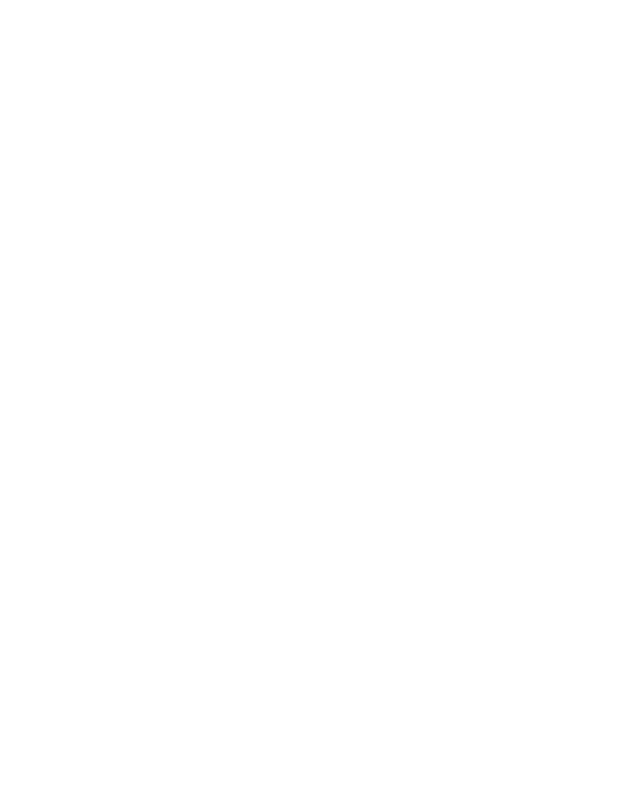
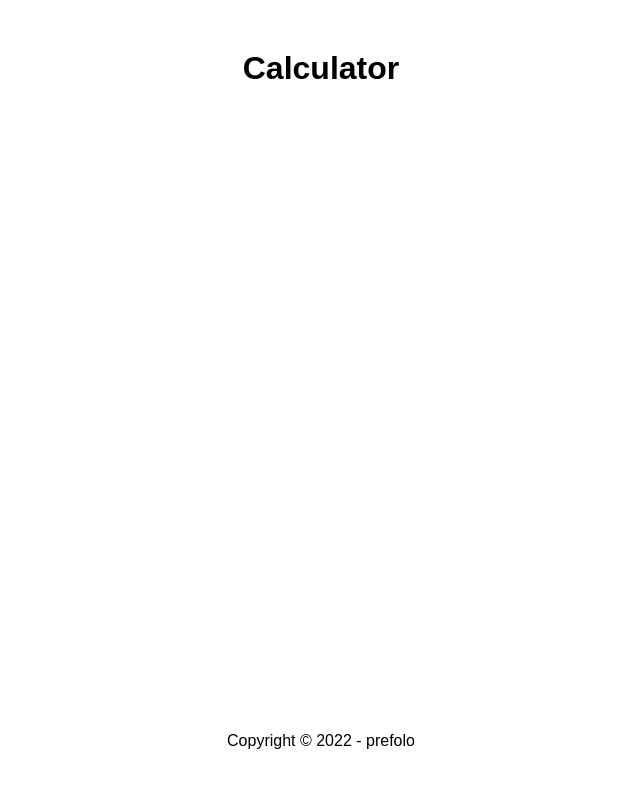
Before and after one commit to prefolo/calculator, a plain HTML site: page index.html in a window 1280 px wide. Shown: the whole page, without its empty margins (319-959 px from the left). Drawn offline with Linux system fonts and the light colour scheme.

Commit message:
Do page sections

```diff
--- a/index.html
+++ b/index.html
@@ -7,6 +7,14 @@
     <link rel="stylesheet" href="style.css">
 </head>
 <body>
+    <div class="bx header">
+        <h1>Calculator</h1>
+    </div>
+    <div class="bx main">
 
+    </div>
+    <div class="bx footer">
+        Copyright © 2022 - prefolo
+    </div>
 </body>
 </html>
--- a/style.css
+++ b/style.css
@@ -0,0 +1,17 @@
+*{
+    padding:0;
+    margin:0;
+}
+
+body{
+    display:flex;
+    flex-direction: column;
+    justify-content: space-between;
+    align-items: center;
+    height:100vh;
+    font-family:Arial, Helvetica, sans-serif;
+}
+
+.bx{
+    padding:50px;
+}
```
